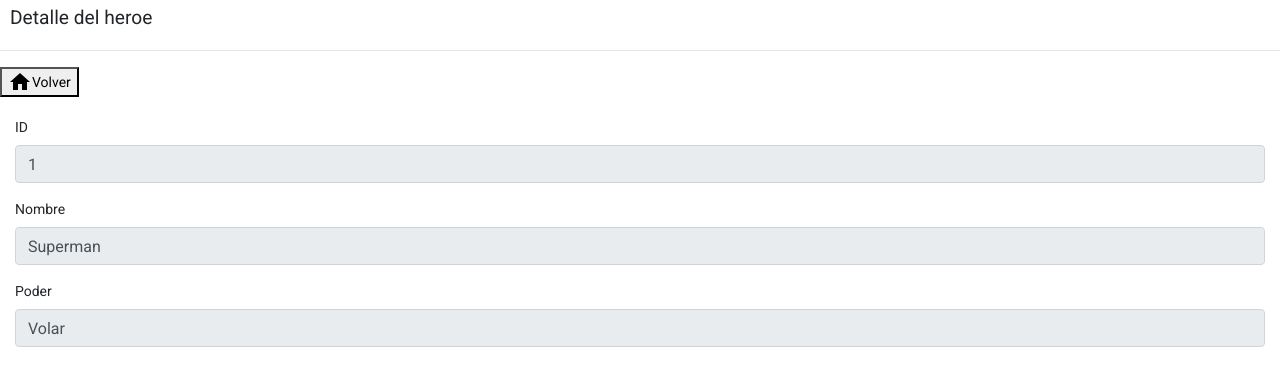
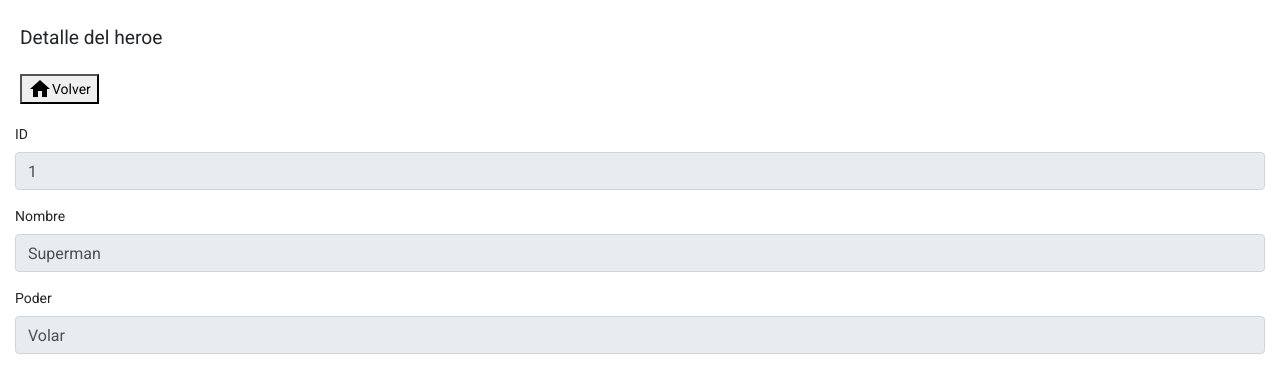
Before and after one commit to vgarridocalvo/super-heroes-app, an Angular app: page /heroe/1 in a window 1280 px wide. Shown: the top 392 px of the page. Built offline with nearby package versions, Linux system fonts and the light colour scheme.

Commit message:
improve styles

```diff
--- a/src/app/pages/heroe/heroe.component.html
+++ b/src/app/pages/heroe/heroe.component.html
@@ -1,5 +1,7 @@
-<h1> <small class="title">Detalle del heroe</small> </h1>
-<hr>
+<div class="title">
+    <h1> <small>Detalle del heroe</small> </h1>
+</div>
+
 <button class="home-button" routerLink="/"><mat-icon>home</mat-icon>Volver</button>
 
 <div class="heroe-content col">
--- a/src/app/pages/heroe/heroe.component.scss
+++ b/src/app/pages/heroe/heroe.component.scss
@@ -1,8 +1,9 @@
 .title {
-    margin-left: 10px;
+    margin: 20px;
 }
 
 .home-button {
+    margin: 20px;
     display: flex;
     align-items: center;
 }
--- a/src/app/pages/heroes/heroes.component.html
+++ b/src/app/pages/heroes/heroes.component.html
@@ -1,4 +1,8 @@
 <div>
+    <div class="title">
+        <h1> <small>Listado de Super Héroes</small> </h1>
+    </div>
+
     <button class="home-button" routerLink="/"><mat-icon>home</mat-icon>Volver</button>
     <div class="header">
         <div class="filter">
@@ -7,7 +11,7 @@
         </div>
 
         <div class="add-button">
-            <button mat-menu-item (click)="openAddDialog()">
+            <button (click)="openAddDialog()">
                 <mat-icon>add</mat-icon>
                 <span>Añadir Héroe</span>
             </button>
--- a/src/app/pages/heroes/heroes.component.scss
+++ b/src/app/pages/heroes/heroes.component.scss
@@ -1,18 +1,30 @@
-table {
-    width: 100%;
+.title {
+    margin: 20px;
 }
 
 .home-button {
-    margin-top: 20px;
+    margin: 20px;
     display: flex;
     align-items: center;
 }
 
 .header {
+    margin: 20px;
     display: flex;
     align-items: center;
     justify-content: space-between;
     .filter {
         display: inline-flex;
     }
+    .add-button {
+        button {
+            display: flex;
+            align-items: center;
+        }
+    }
 }
+
+table {
+    margin: 20px;
+    width: 100%;
+}
--- a/src/app/pages/home/home.component.html
+++ b/src/app/pages/home/home.component.html
@@ -1,6 +1,7 @@
-<h1>Bienvenido a la App de Super Héroes</h1>
-
-<p>Escoge una acción:</p>
+<div class="header">
+    <h1>Bienvenido a la App de Super Héroes</h1>
+    <p>Escoge una acción:</p>
+</div>
 
 <div class="actions">
     <div class="all-search">
@@ -16,7 +17,7 @@
         <div class="value-search">
             <input type="text" class="form-control" placeholder="Introduce un valor" formControlName="value"
                 name="value">
-            <button (click)="searchByParam()">Consultar Super Héroe</button>
+            <button (click)="searchByParam()">Consultar Super Héroes</button>
         </div>
     </form>
 </div>
--- a/src/app/pages/home/home.component.scss
+++ b/src/app/pages/home/home.component.scss
@@ -1,5 +1,5 @@
-body {
-    margin: 10px;
+.header {
+    margin: 20px;
 }
 
 .actions {
--- a/src/app/pages/home/home.component.ts
+++ b/src/app/pages/home/home.component.ts
@@ -31,7 +31,6 @@ export class HomeComponent implements OnInit {
   }
 
   searchByParam() {
-    console.log(this.myGroup.value.value)
     this.router.navigate(['/heroes', this.myGroup.value.value]);
   }
 
```
